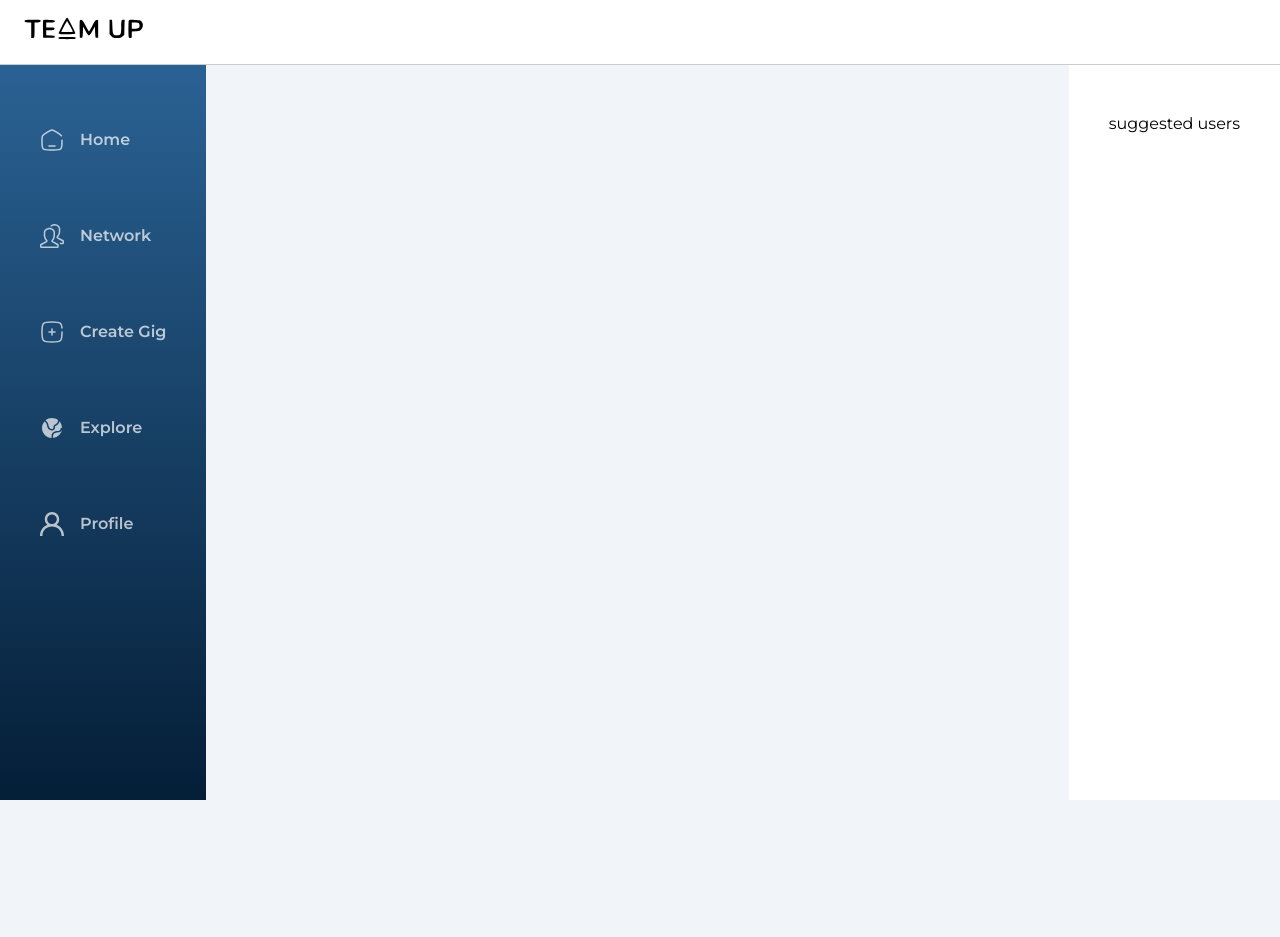
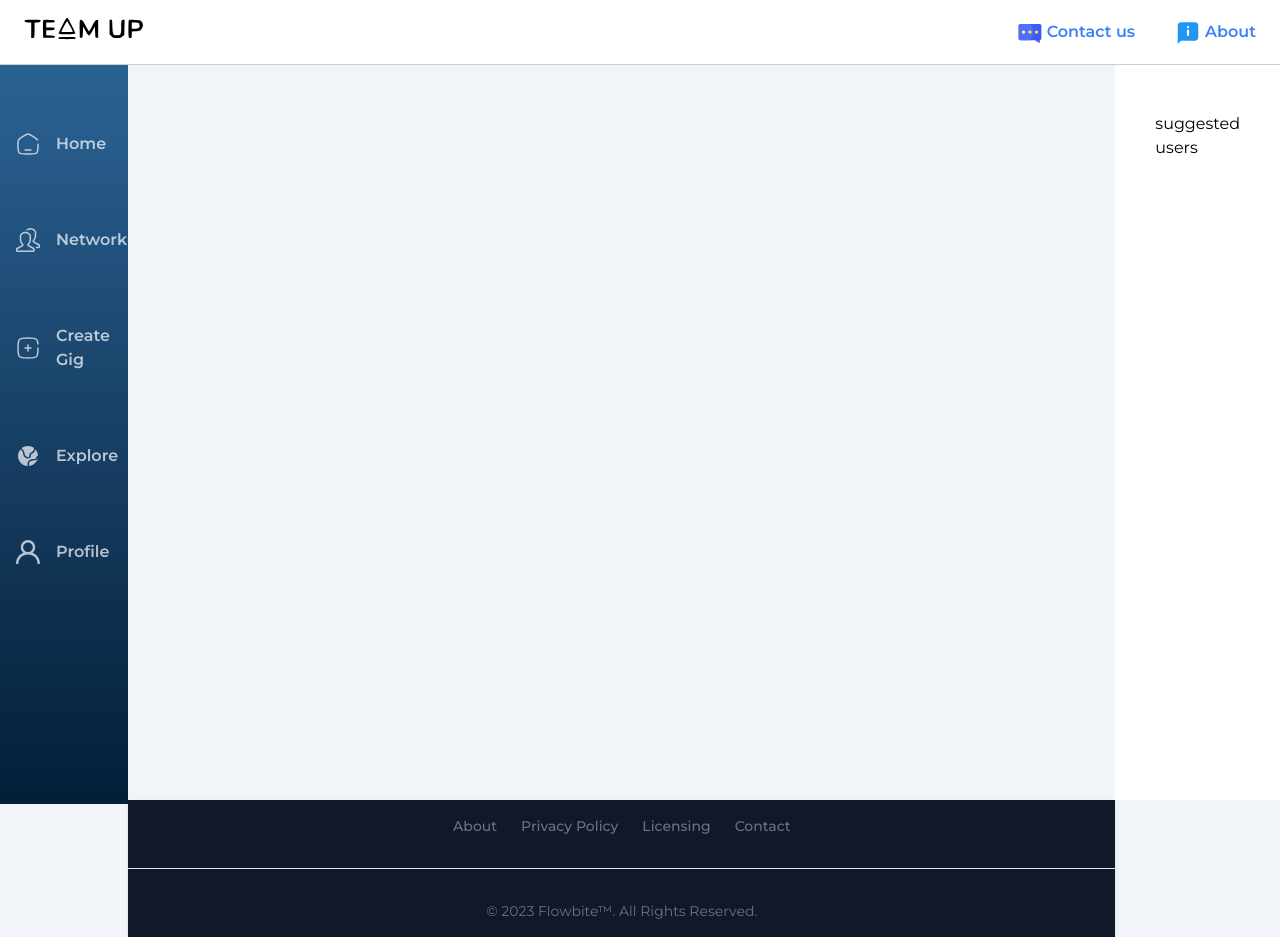
Before and after one commit to Blackrose-blackhat/TeamUp, a Next.js app: page /gigs/1 in a window 1280 px wide. Before the commit the page ends 800 px from the top, so only its background shows below. Built offline with nearby package versions, Linux system fonts and the light colour scheme; no server answers.

Commit message:
rightbar changed

```diff
--- a/app/(root)/layout.tsx
+++ b/app/(root)/layout.tsx
@@ -1,4 +1,3 @@
-
 import { ClerkProvider } from "@clerk/nextjs";
 import "../globals.css";
 import type { Metadata } from "next";
@@ -7,9 +6,9 @@ import Bottombar from "@/components/shared/BottomSideBar";
 import LeftSidebar from "@/components/shared/LeftSideBar";
 import Topbar from "@/components/shared/Topbar";
 import RightSideBar from "@/components/shared/RightSidebar";
+import Footer from "@/components/shared/Footer";
 const inter = Montserrat({
   subsets: ["latin"],
-
 });
 
 export const metadata: Metadata = {
@@ -27,17 +26,24 @@ export default function RootLayout({
       <html lang="en">
         <body className={`${inter.className} bg-slate-100  `}>
           <Topbar />
-          <main className="flex flex-row justify-between scroll-smooth  ">
+          <main className="flex flex-row justify-between scroll-smooth w-full ">
             <LeftSidebar />
-            <section className="main-container w-full  ">
-              <div className="  overflow-hidden w-full mx-w-4xl ">{children}</div>
-            </section>
-            <div className=" hidden lg:block">
-            <RightSideBar />
+            <div className="w-full">
+              <section className="main-container w-full  ">
+                <div className="  overflow-hidden w-full mx-w-4xl ">
+                  {children}
+                </div>
+              </section>
+              <div className="footer -z-10">
+                <Footer />
+              </div>
             </div>
 
+            <div className=" hidden lg:block">
+              <RightSideBar />
+            </div>
+          </main>
 
-          </main>
           <Bottombar />
         </body>
       </html>
--- a/app/globals.css
+++ b/app/globals.css
@@ -54,3 +54,8 @@ input[type=number]{
   background: linear-gradient(180deg, rgba(46,104,156,1) 0%, rgba(4,30,55,1) 100%);
   filter: progid:DXImageTransform.Microsoft.gradient(startColorstr="#2e689c",endColorstr="#041e37",GradientType=1);
 }
+.footer{
+  width: 100% !important;
+  padding: 0 !important;
+  margin: 0 !important;
+}
--- a/components/shared/BottomSideBar.tsx
+++ b/components/shared/BottomSideBar.tsx
@@ -9,7 +9,7 @@ function Bottombar()
     const router = useRouter();
     const pathName = usePathname();
     return(
-        <section className="fixed bottom-0 z-10 w-full rounded-t-3xl bg-slate-200 p-4  xs:px-7 md:hidden">
+        <section className="fixed bottom-0 z-10 w-full  sidebar p-4  xs:px-7 md:hidden">
         <div className="flex items-center justify-between gap-3 xs:gap-5">
         {sidebarLinks.map((link) => {
           const isActive =
@@ -19,8 +19,8 @@ function Bottombar()
             <Link
               href={link.route}
               key={link.label}
-              className={`relative flex justify-start gap-4 rounded-lg p-4 ${
-                isActive && "shadow-lg shadow-neutral-400 bg-[#d9cede]"
+              className={` opacity-70  text-white font-semibold hover:bg-[#ffffff4b]      relative flex justify-start gap-4 rounded-lg p-4  ${
+                isActive && "opacity-100 bg-[#ffffff4b]"
               }`}
             >
               <Image
--- /dev/null
+++ b/components/shared/Footer.tsx
@@ -0,0 +1,35 @@
+import Image from "next/image"
+
+
+const Footer = () => {
+  return (
+
+<footer className="  shadow bg-gray-900 md:m-0 mb-20 w-full -z-10 ">
+    <div className="w-full max-w-screen-xl mx-auto py-4">
+        <div className="sm:flex sm:items-center sm:justify-between justify-between flex flex-row items-center align-middle">
+
+            <ul className="flex flex-row  w-full items-center justify-center mb-6 text-sm font-medium text-gray-500 sm:mb-0 dark:text-gray-400">
+                <li>
+                    <a href="#" className="mr-4 hover:underline md:mr-6 ">About</a>
+                </li>
+                <li>
+                    <a href="#" className="mr-4 hover:underline md:mr-6">Privacy Policy</a>
+                </li>
+                <li>
+                    <a href="#" className="mr-4 hover:underline md:mr-6 ">Licensing</a>
+                </li>
+                <li>
+                    <a href="#" className="hover:underline">Contact</a>
+                </li>
+            </ul>
+        </div>
+        <hr className="my-6 border-gray-200 sm:mx-auto dark:border-gray-700 lg:my-8" />
+        <span className="block text-sm text-gray-500 sm:text-center dark:text-gray-400">© 2023 <a href="https://flowbite.com/" className="hover:underline">Flowbite™</a>. All Rights Reserved.</span>
+    </div>
+</footer>
+
+
+  )
+}
+
+export default Footer
--- a/components/shared/LeftSideBar.tsx
+++ b/components/shared/LeftSideBar.tsx
@@ -11,8 +11,8 @@ function LeftSidebar() {
   const pathName = usePathname();
   const {userId} = useAuth();
   return (
-    <section className=" sidebar sticky left-0 top-1 z-20 flex h-screen w-fit flex-col justify-between overflow-auto   pb-5 pt-28 max-md:hidden">
-      <div className=" flex w-full flex-1 flex-col gap-10  px-6 ">
+    <section className=" sidebar sticky left-0 top-1 z-20 flex h-screen w-[13%] flex-col justify-between overflow-auto  pb-5 pt-28 max-md:hidden">
+      <div className=" flex w-full flex-1 flex-col gap-10   ">
         {sidebarLinks.map((link) => {
           const isActive =
             (pathName.includes(link.route) && link.route.length > 1) ||
@@ -30,7 +30,7 @@ function LeftSidebar() {
             <Link
               href={link.route}
               key={link.label}
-              className={` opacity-70  text-white font-semibold hover:bg-[#ffffff4b]      relative flex justify-start gap-4 rounded-lg p-4 ${
+              className={` opacity-70  text-white font-semibold hover:bg-[#ffffff4b]     justify-center  relative flex lg:justify-start gap-4 rounded-lg p-4 ${
                 isActive && " opacity-100 bg-[#ffffff4b] "
               }`}
             >
@@ -42,7 +42,7 @@ function LeftSidebar() {
                 className="fill-white"
               />
 
-              {link.label}
+              <p className="hidden lg:block">{link.label}</p>
             </Link>
             </motion.div>
           );
--- a/components/shared/Topbar.tsx
+++ b/components/shared/Topbar.tsx
@@ -12,6 +12,17 @@ function Topbar() {
         <Image src="/logo.svg" alt={"logo"} width={120} height={120} />
       </Link>
       <div className="flex items-center gap-1">
+        <div className="flex flex-row gap-10">
+          <div className="flex flex-row gap-1 items-center">
+          <Image src="/assets/message.svg" alt="contact-us" width={26} height={26} />
+          <p className="font-semibold text-blue-500">Contact us</p>
+          </div>
+          <div className="flex flex-row gap-1 items-center">
+          <Image src="/assets/about.svg" alt="about-us" width={26} height={26} />
+          <p className="font-semibold text-blue-500">About </p>
+          </div>
+
+        </div>
         <div className="block md:hidden">
           <SignedIn>
             <SignOutButton>
```
Also changed, not shown: public/assets/about.svg (added), public/assets/message.svg.
